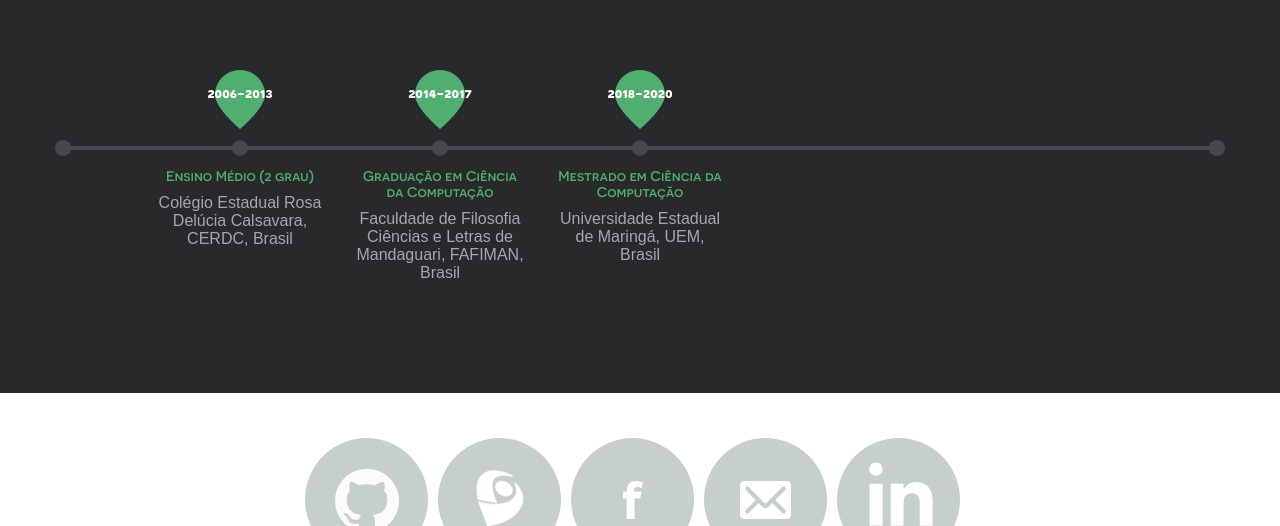
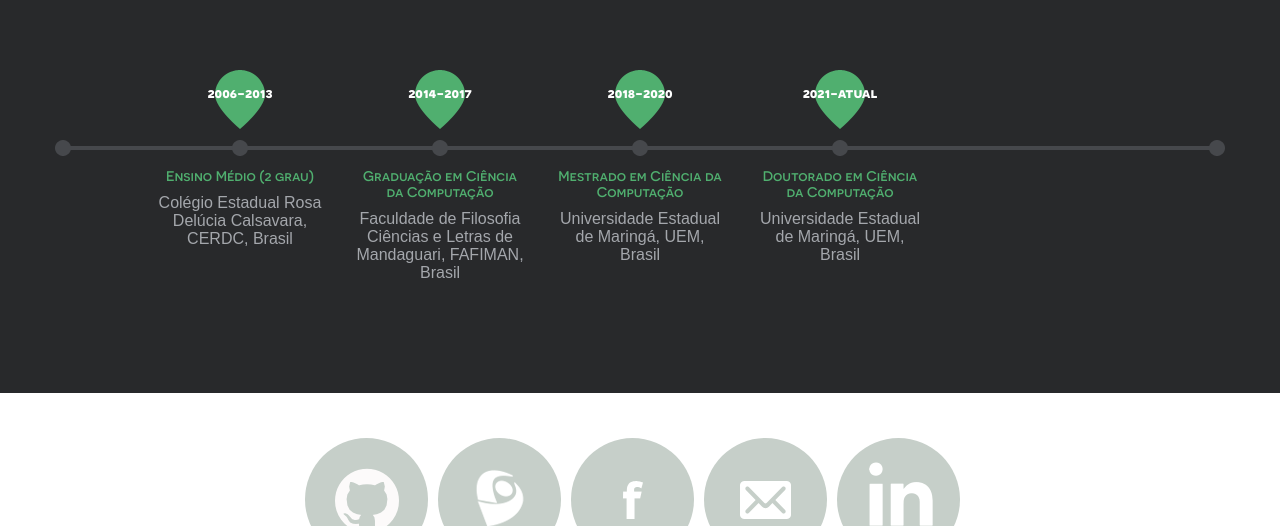
Before and after one commit to willianmarquesfreire/wmfsystem.github.io, a plain HTML site: page index.html in a window 1280 px wide. Shown: the part 574-1100 px from the top of the page. Drawn offline with nearby package versions, Linux system fonts and the light colour scheme.

Commit message:
doutorado

```diff
--- a/index.html
+++ b/index.html
@@ -59,6 +59,13 @@
 								<h3>Mestrado em Ciência da Computação</h3>
 								<p>Universidade Estadual de Maringá, UEM,  Brasil </p>
 							</li>
+							<li>
+								<div class="date">
+									<span>2021-atual</span>
+								</div>
+								<h3>Doutorado em Ciência da Computação</h3>
+								<p>Universidade Estadual de Maringá, UEM,  Brasil </p>
+							</li>
 						</ul>
 					</div>
 				</div>
```
